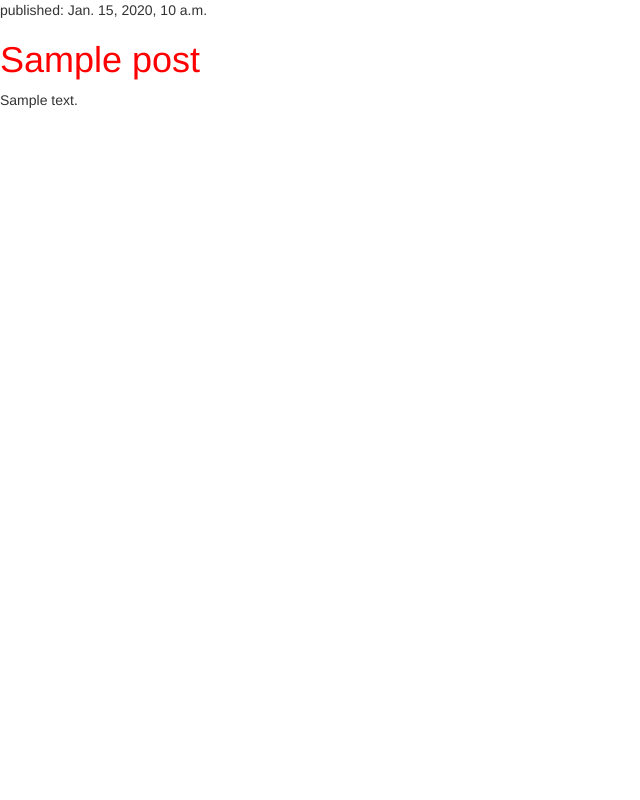
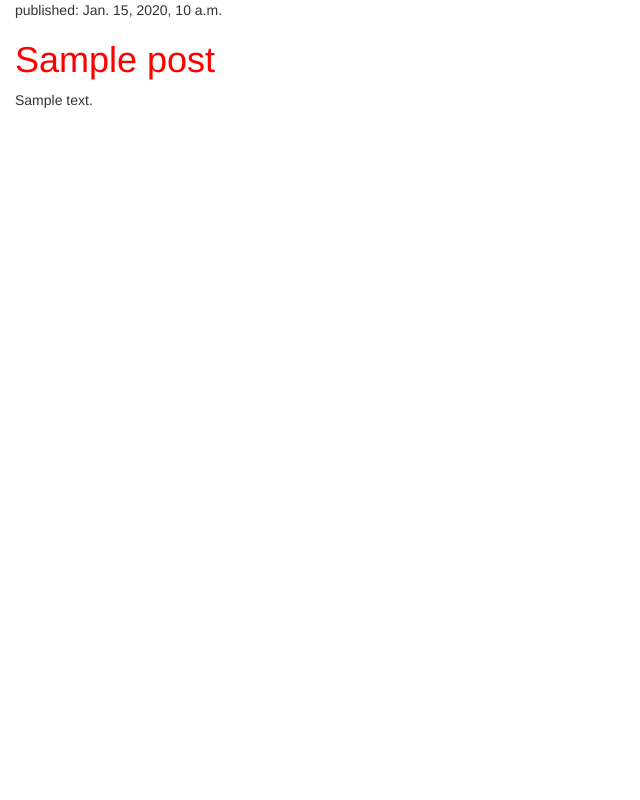
Before and after one commit to pozorvlak/djangogirls, a Django app: page / in a window 1280 px wide. Shown: the whole page, without its empty margins (0-640 px from the left). Run offline with Django 3.2, Linux system fonts and the light colour scheme; tables that the repository leaves empty hold one stand-in row (values such as "Sample post"); some libraries are stand-ins or nearby versions.

Commit message:
Add padding on the left.

```diff
--- a/static/css/blog.css
+++ b/static/css/blog.css
@@ -1,3 +1,7 @@
 h1 a {
         color: red;
 }
+
+body {
+        padding-left: 15px;
+}
```
